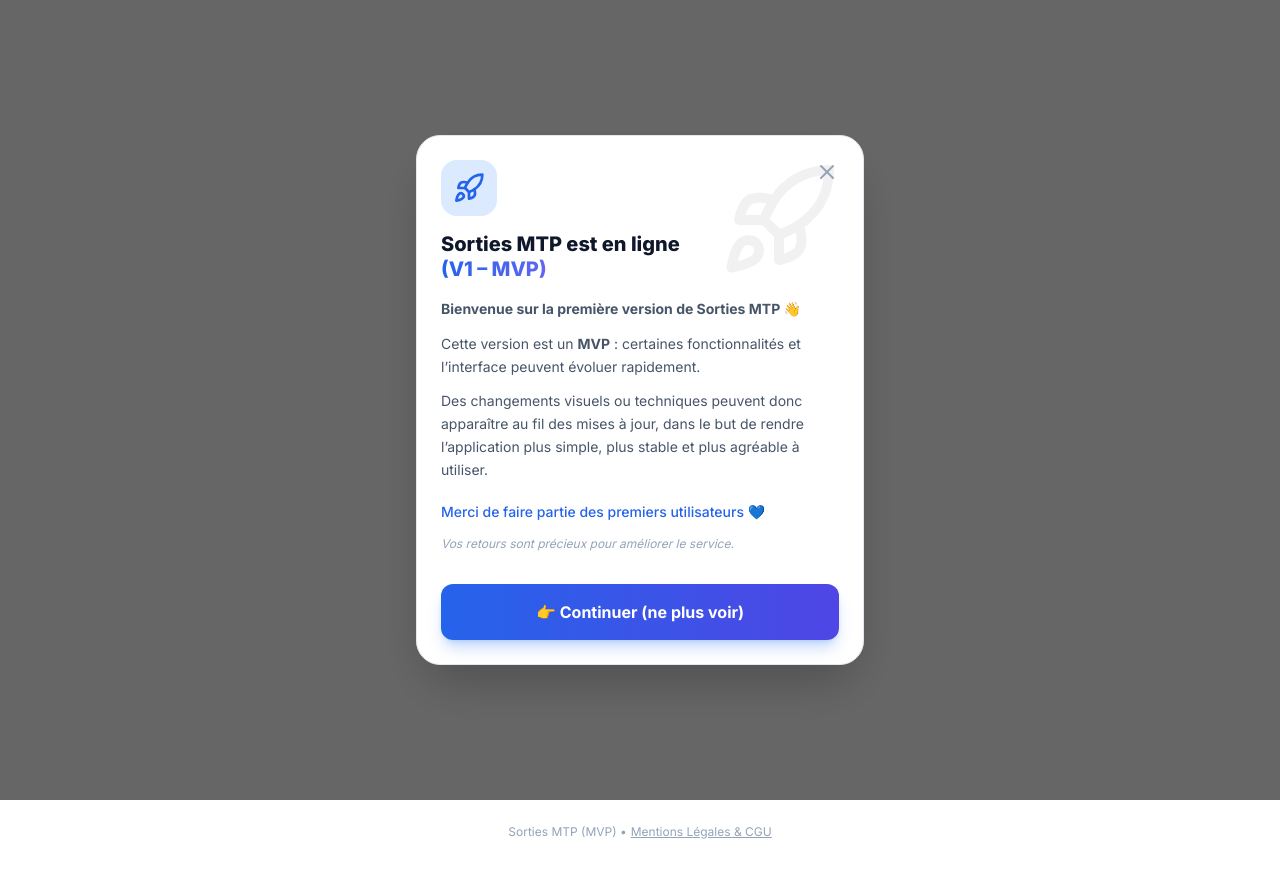
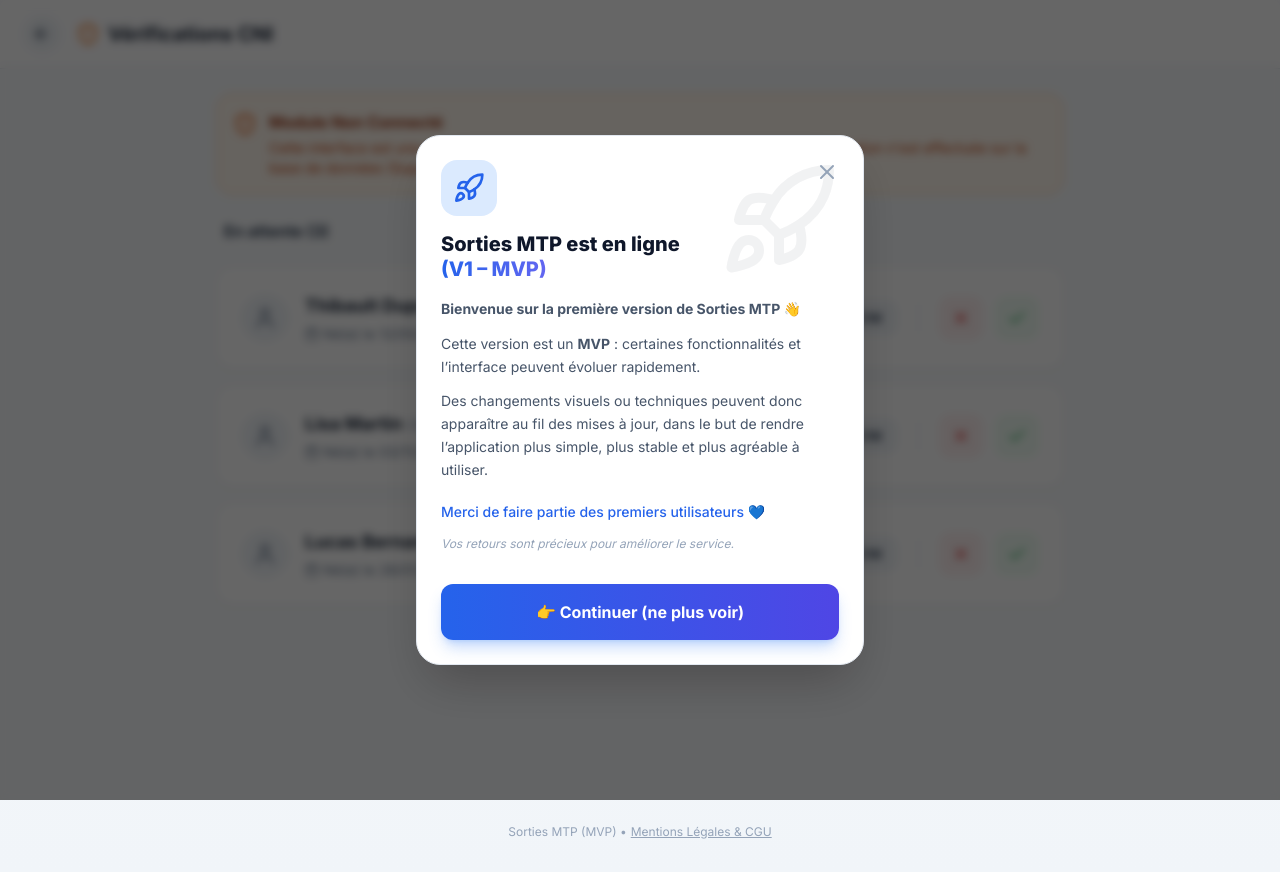
Before and after one commit to Leszinzinsgardois/sorties-stp, a Next.js app: page /admin/verification in a window 1280 px wide. Before the commit this address had no page. Built offline with nearby package versions, Linux system fonts and the light colour scheme.

Commit message:
Ajout d'une vérification des CNI ou document d'identité quelconque.
TECHNOLOGIE NON IMPLEMENTEE SEUL LES PAGES ONT ETE AJOUTEES

```diff
--- a/app/admin/page.js
+++ b/app/admin/page.js
@@ -4,7 +4,8 @@ import { useEffect, useState } from 'react'
 import { supabase } from '@/lib/supabase'
 import { useRouter } from 'next/navigation'
 import Link from 'next/link'
-import { ShieldAlert, CheckCircle, MapPin, User, Users, AlertTriangle, ArrowLeft, Ban, Lock, Archive, History, Clock } from 'lucide-react'
+// J'ai ajouté IdCard dans les imports pour l'icône
+import { ShieldAlert, CheckCircle, MapPin, User, Users, AlertTriangle, ArrowLeft, Ban, Lock, Archive, History, Clock, ShieldCheck, XCircle, IdCard } from 'lucide-react'
 
 export default function AdminPanel() {
   const router = useRouter()
@@ -74,7 +75,6 @@ export default function AdminPanel() {
   async function updateReportStatus(status) {
     await supabase.from('reports').update({ status }).eq('id', selectedReport.id)
     fetchReports()
-    // On ne ferme pas le panel (setSelectedReport(null)) pour garder le contexte
   }
 
   async function sanctionUser(type) {
@@ -89,7 +89,6 @@ export default function AdminPanel() {
     updateReportStatus('resolved')
   }
 
-  // C'est ici la clé : on Archive (V2 logic) au lieu de Delete, mais avec le bouton rouge (V1 design)
   async function archiveEvent() {
     if (!confirm("💥 ARCHIVER l'événement ? Il deviendra invisible mais sera conservé en base pour raison légale.")) return
     await supabase.from('events').update({ is_banned: true }).eq('id', selectedReport.event_id)
@@ -106,11 +105,17 @@ export default function AdminPanel() {
       {/* --- COLONNE GAUCHE (Liste & Onglets) --- */}
       <div className="w-full md:w-1/3 border-r border-slate-200 dark:border-slate-800 bg-white dark:bg-slate-900 h-screen overflow-y-auto flex flex-col">
         <div className="sticky top-0 bg-white/95 dark:bg-slate-900/95 backdrop-blur border-b border-slate-200 dark:border-slate-800 p-4 z-10">
-            <div className="flex items-center gap-3 mb-4">
-                <Link href="/dashboard" className="p-2 hover:bg-slate-100 dark:hover:bg-slate-800 rounded-full text-slate-500"><ArrowLeft size={18}/></Link>
-                <h1 className="font-bold text-lg text-slate-800 dark:text-white flex items-center gap-2">
-                    <ShieldAlert /> Modération
-                </h1>
+            <div className="flex items-center justify-between mb-4">
+                <div className="flex items-center gap-3">
+                    <Link href="/dashboard" className="p-2 hover:bg-slate-100 dark:hover:bg-slate-800 rounded-full text-slate-500"><ArrowLeft size={18}/></Link>
+                    <h1 className="font-bold text-lg text-slate-800 dark:text-white flex items-center gap-2">
+                        <ShieldAlert /> Modération
+                    </h1>
+                </div>
+                {/* --- AJOUT DU BOUTON CNI ICI --- */}
+                <Link href="/admin/verification" className="p-2 bg-orange-50 dark:bg-orange-900/20 text-orange-600 dark:text-orange-400 rounded-lg hover:bg-orange-100 dark:hover:bg-orange-900/40 transition" title="Vérifications CNI">
+                    <IdCard size={20} />
+                </Link>
             </div>
              {/* Onglets stylisés */}
              <div className="flex bg-slate-100 dark:bg-slate-800 p-1 rounded-xl relative z-20">
@@ -158,7 +163,7 @@ export default function AdminPanel() {
         </div>
       </div>
 
-      {/* --- COLONNE DROITE (Détails avec Design V1 restauré) --- */}
+      {/* --- COLONNE DROITE (Détails) --- */}
       <div className="w-full md:w-2/3 bg-slate-50 dark:bg-slate-950 h-screen overflow-y-auto p-6">
         {activeTab === 'reports' && selectedReport ? (
             <div className="max-w-2xl mx-auto space-y-6 animate-in fade-in slide-in-from-right-4 duration-300">
@@ -187,7 +192,7 @@ export default function AdminPanel() {
                     <div className="text-center p-10 text-slate-500 flex flex-col items-center gap-2"><ShieldAlert size={32} className="animate-pulse"/>Récupération des données...</div>
                 ) : (
                     <>
-                        {/* L'ORGANISATEUR (Design V1 restauré avec grosses icônes) */}
+                        {/* L'ORGANISATEUR */}
                         <div className="bg-white dark:bg-slate-900 p-6 rounded-2xl shadow-sm border border-slate-200 dark:border-slate-800 relative overflow-hidden">
                             <div className="absolute top-0 right-0 p-4 opacity-[0.03] dark:opacity-[0.05] pointer-events-none"><User size={120} /></div>
                             <h3 className="text-lg font-bold text-slate-800 dark:text-white mb-6 flex items-center gap-2"><User className="text-blue-500"/> L'Organisateur (Suspect)</h3>
@@ -202,18 +207,17 @@ export default function AdminPanel() {
                                     </div>
                                     <div className="pt-6 border-t border-slate-100 dark:border-slate-800 flex gap-3">
                                         <button onClick={() => sanctionUser('suspended')} className="flex-1 bg-orange-100 text-orange-700 hover:bg-orange-200 py-3 rounded-xl text-sm font-bold transition flex items-center justify-center gap-2"><Lock size={16}/> Suspendre (Avertissement)</button>
-                                        <button onClick={() => sanctionUser('banned')} className="flex-1 bg-red-600 text-white hover:bg-red-700 py-3 rounded-xl text-sm font-bold transition flex items-center justify-center gap-2shadow-lg shadow-red-500/20"><Ban size={16}/> BANNIR (Définitif)</button>
+                                        <button onClick={() => sanctionUser('banned')} className="flex-1 bg-red-600 text-white hover:bg-red-700 py-3 rounded-xl text-sm font-bold transition flex items-center justify-center gap-2 shadow-lg shadow-red-500/20"><Ban size={16}/> BANNIR (Définitif)</button>
                                     </div>
                                 </div>
                             ) : <p className="text-slate-500 italic">Profil introuvable.</p>}
                         </div>
 
-                        {/* L'ÉVÉNEMENT (Design V1 restauré avec bouton rouge Archiver) */}
+                        {/* L'ÉVÉNEMENT */}
                         <div className="bg-white dark:bg-slate-900 p-6 rounded-2xl shadow-sm border border-slate-200 dark:border-slate-800 relative overflow-hidden">
                              <div className="absolute top-0 right-0 p-4 opacity-[0.03] dark:opacity-[0.05] pointer-events-none"><MapPin size={120} /></div>
                             <div className="flex justify-between items-start mb-6 relative z-10">
                                 <h3 className="text-lg font-bold text-slate-800 dark:text-white flex items-center gap-2"><MapPin className="text-purple-500"/> L'Événement</h3>
-                                {/* Bouton Archiver style V1 (Rouge) */}
                                 <button onClick={archiveEvent} className="px-4 py-2 rounded-lg bg-red-600 text-white font-bold text-sm hover:bg-red-700 shadow-md shadow-red-500/20 transition flex items-center gap-2">
                                     <Archive size={16} /> Archiver (Supprimer)
                                 </button>
@@ -235,7 +239,6 @@ export default function AdminPanel() {
                 )}
             </div>
         ) : (
-            // États vides pour les onglets
             <div className="h-full flex flex-col items-center justify-center text-slate-400 opacity-50">
                 {activeTab === 'reports' ? <><ShieldAlert size={64} className="mb-4" /><p className="text-lg font-medium">Sélectionne un dossier à gauche</p></> : <><History size={64} className="mb-4" /><p className="text-lg font-medium">Historique des sanctions</p><p className="text-sm">Les archives sont conservées légalement.</p></>}
             </div>
--- /dev/null
+++ b/app/admin/verification/page.js
@@ -0,0 +1,122 @@
+'use client'
+
+import { useState } from 'react'
+import { useRouter } from 'next/navigation'
+import Link from 'next/link'
+import { ArrowLeft, Check, X, ShieldAlert, Eye, User, Calendar } from 'lucide-react'
+
+export default function VerificationPage() {
+  const router = useRouter()
+
+  // FAUSSES DONNÉES (MOCK)
+  // Une fois la fonctionnalité codée, on remplacera ça par un fetch Supabase
+  const [requests, setRequests] = useState([
+    { id: 1, pseudo: 'Thibault34', name: 'Thibault Dupuis', dob: '12/05/2002', status: 'pending', date: 'Il y a 2h' },
+    { id: 2, pseudo: 'Lisa_MTP', name: 'Lisa Martin', dob: '03/11/2004', status: 'pending', date: 'Il y a 5h' },
+    { id: 3, pseudo: 'Lucas_B', name: 'Lucas Bernard', dob: '28/01/2001', status: 'pending', date: 'Hier' },
+  ])
+
+  // Simulation d'action (Sans effet réel)
+  const handleAction = (id, action) => {
+    if(!confirm(`Êtes-vous sûr de vouloir ${action === 'accept' ? 'VALIDER' : 'REFUSER'} ce dossier ?`)) return
+
+    // On retire juste l'élément de la liste pour faire "genre"
+    setRequests(requests.filter(r => r.id !== id))
+    alert(`Dossier ${action === 'accept' ? 'validé' : 'refusé'} (Simulation - Aucune action base de données).`)
+  }
+
+  return (
+    <main className="min-h-screen bg-slate-50 dark:bg-slate-950 pb-20 transition-colors">
+
+      {/* HEADER */}
+      <div className="bg-white/80 dark:bg-slate-900/80 backdrop-blur-md border-b border-slate-200 dark:border-slate-800 sticky top-0 z-10 px-6 py-4 flex items-center gap-4">
+        <Link href="/admin" className="bg-slate-100 dark:bg-slate-800 p-2 rounded-full text-slate-700 dark:text-slate-200 hover:bg-slate-200 dark:hover:bg-slate-700 transition">
+          <ArrowLeft size={20} />
+        </Link>
+        <h1 className="text-xl font-bold text-slate-800 dark:text-white flex items-center gap-2">
+            <ShieldAlert className="text-orange-500" />
+            Vérifications CNI
+        </h1>
+      </div>
+
+      <div className="max-w-4xl mx-auto p-6 space-y-6">
+
+        {/* ALERTE TECH */}
+        <div className="bg-orange-50 dark:bg-orange-900/20 border border-orange-200 dark:border-orange-800 p-4 rounded-2xl flex items-start gap-3">
+            <ShieldAlert size={24} className="text-orange-600 dark:text-orange-400 shrink-0 mt-0.5"/>
+            <div>
+                <h3 className="font-bold text-orange-800 dark:text-orange-300">Module Non Connecté</h3>
+                <p className="text-sm text-orange-700 dark:text-orange-400 mt-1">
+                    Cette interface est une maquette. Les boutons simulent les actions mais aucune modification n'est effectuée sur la base de données (Supabase).
+                </p>
+            </div>
+        </div>
+
+        {/* COMPTEUR */}
+        <div className="flex justify-between items-end px-2">
+            <h2 className="font-bold text-slate-700 dark:text-slate-300">
+                En attente ({requests.length})
+            </h2>
+        </div>
+
+        {/* LISTE DES DEMANDES */}
+        <div className="space-y-4">
+            {requests.length === 0 ? (
+                <div className="text-center py-20 text-slate-400 italic">
+                    Aucune demande en attente.
+                </div>
+            ) : (
+                requests.map((req) => (
+                    <div key={req.id} className="bg-white dark:bg-slate-900 p-6 rounded-2xl shadow-sm border border-slate-100 dark:border-slate-800 flex flex-col md:flex-row items-center justify-between gap-6">
+
+                        {/* INFOS USER */}
+                        <div className="flex items-center gap-4 w-full md:w-auto">
+                            <div className="w-12 h-12 bg-slate-100 dark:bg-slate-800 rounded-full flex items-center justify-center text-slate-500">
+                                <User size={24} />
+                            </div>
+                            <div>
+                                <h3 className="font-bold text-slate-800 dark:text-white text-lg">
+                                    {req.name} <span className="text-slate-400 text-sm font-normal">(@{req.pseudo})</span>
+                                </h3>
+                                <div className="flex items-center gap-4 text-sm text-slate-500 dark:text-slate-400 mt-1">
+                                    <span className="flex items-center gap-1"><Calendar size={14}/> Né(e) le {req.dob}</span>
+                                    <span className="text-slate-300">•</span>
+                                    <span>Demande : {req.date}</span>
+                                </div>
+                            </div>
+                        </div>
+
+                        {/* ACTIONS */}
+                        <div className="flex items-center gap-3 w-full md:w-auto justify-end">
+                            <button className="flex items-center gap-2 px-4 py-2 bg-slate-100 dark:bg-slate-800 text-slate-600 dark:text-slate-300 rounded-xl font-bold hover:bg-slate-200 dark:hover:bg-slate-700 transition text-sm">
+                                <Eye size={18} />
+                                Voir CNI
+                            </button>
+
+                            <div className="w-px h-8 bg-slate-200 dark:bg-slate-700 mx-2 hidden md:block"></div>
+
+                            <button
+                                onClick={() => handleAction(req.id, 'reject')}
+                                className="p-3 bg-red-50 dark:bg-red-900/20 text-red-600 dark:text-red-400 rounded-xl hover:bg-red-100 dark:hover:bg-red-900/40 transition"
+                                title="Refuser"
+                            >
+                                <X size={20} />
+                            </button>
+                            <button
+                                onClick={() => handleAction(req.id, 'accept')}
+                                className="p-3 bg-green-50 dark:bg-green-900/20 text-green-600 dark:text-green-400 rounded-xl hover:bg-green-100 dark:hover:bg-green-900/40 transition"
+                                title="Valider"
+                            >
+                                <Check size={20} />
+                            </button>
+                        </div>
+
+                    </div>
+                ))
+            )}
+        </div>
+
+      </div>
+    </main>
+  )
+}
```
